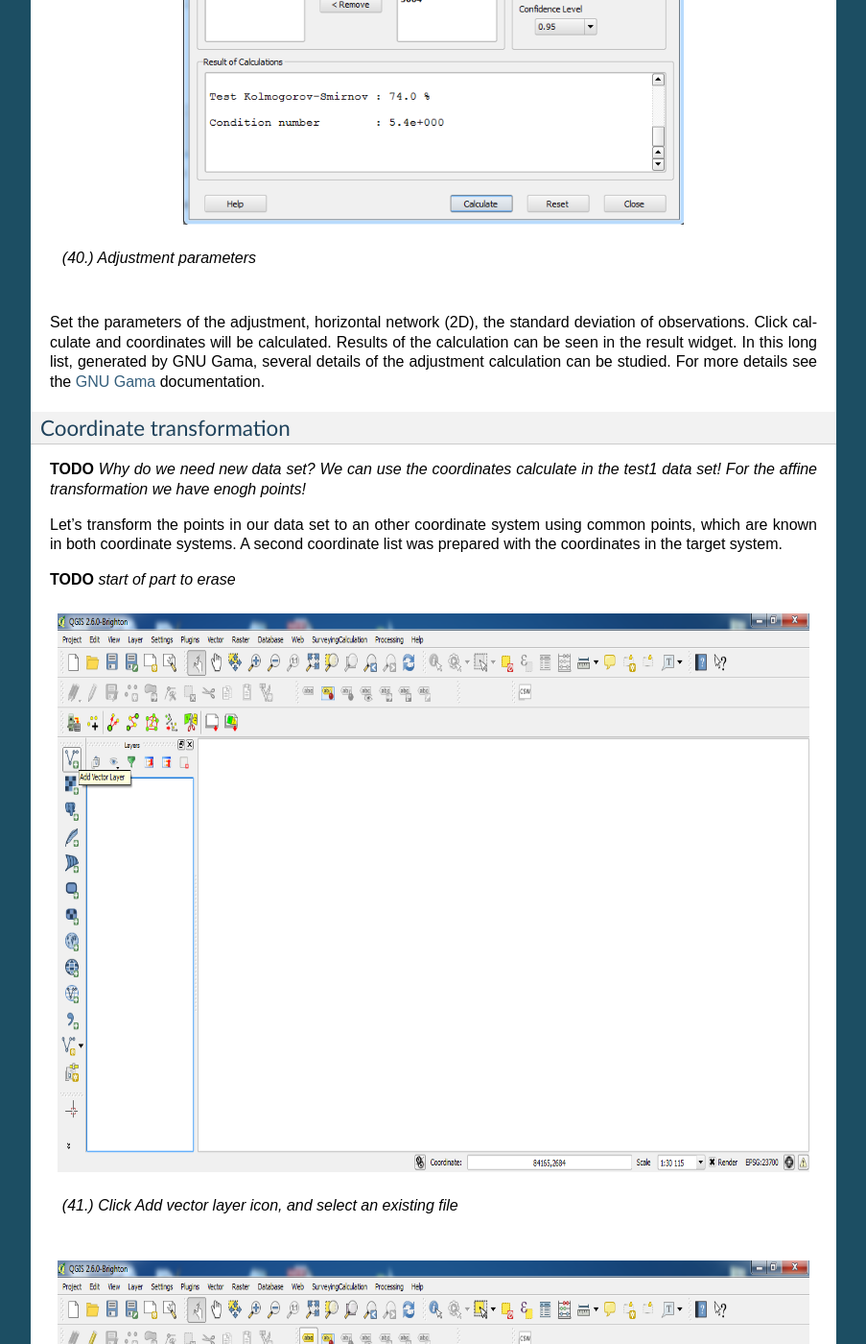
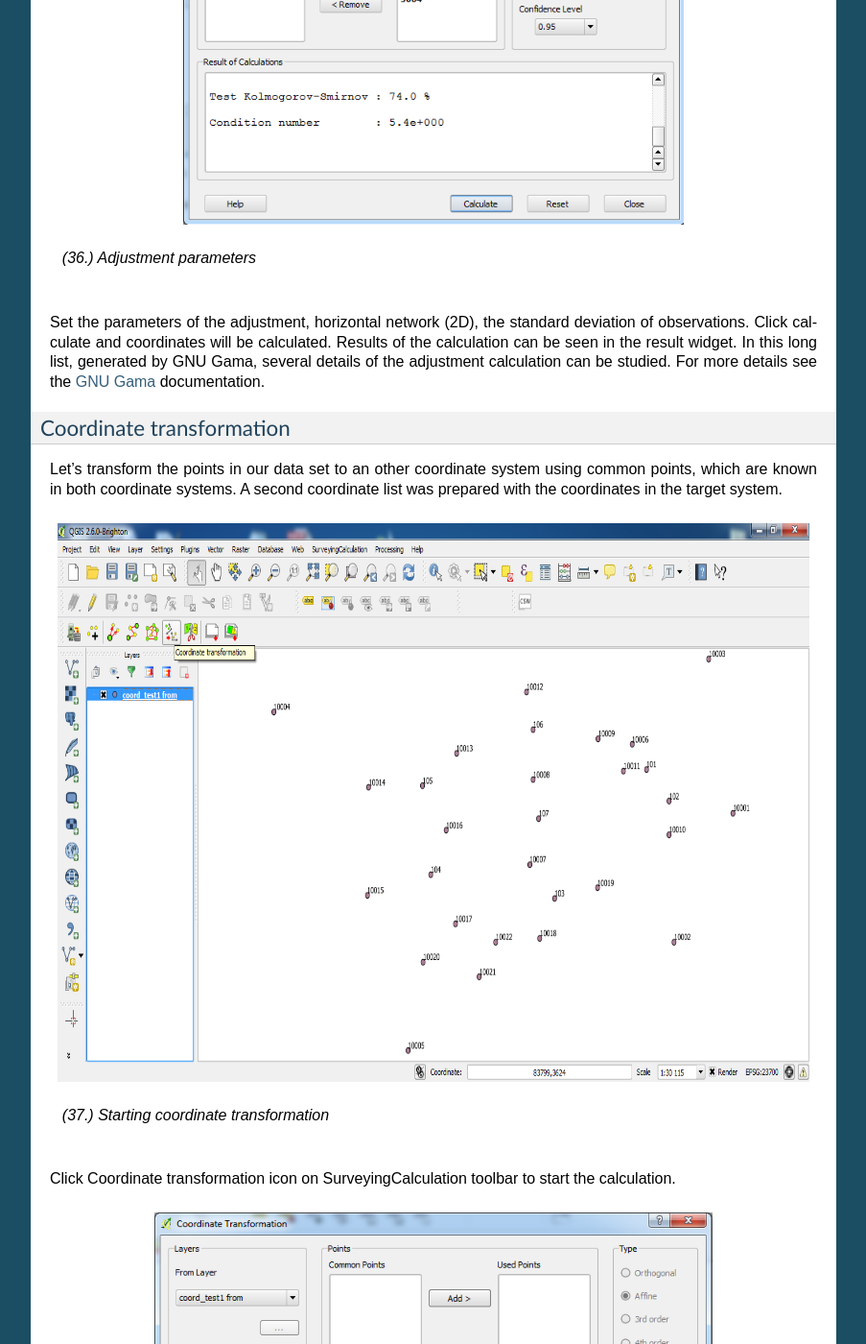
Before and after one commit to zsiki/ls, a Sphinx documentation site: the page built from doc/source/tutorial.rst, in a window 1280 px wide and 1400 px high, scrolled down 23098 px. Shown: the whole window at 96% size, without its empty margins (198-1101 px from the left). Built offline with Sphinx 7.4.7, drawn with Linux system fonts in a browser that asks for light colours; some of the changed text lies outside the part shown.

Commit message:
Renumber images.

```diff
--- a/doc/source/tutorial.rst
+++ b/doc/source/tutorial.rst
@@ -137,13 +137,13 @@
    :scale: 80 %
    :align: center
 
-   *(15.) Click Single point calculations icon on SurveyingCalculation toolbar*
+   *(12.) Click Single point calculations icon on SurveyingCalculation toolbar*
 
 .. figure:: images/t013.png
    :scale: 80 %
    :align: center
 
-   *(16.) First select the type of calculation*
+   *(13.) First select the type of calculation*
 
 Before starting the coordinate calculation the orientation angles must be set
 for known station.
@@ -395,7 +395,7 @@
    :scale: 80 %
    :align: center
 
-   *(40.) Adjustment parameters*
+   *(36.) Adjustment parameters*
 
 Set the parameters of the adjustment, horizontal network (2D), the standard
 deviation of observations. Click calculate and coordinates will be calculated.
@@ -406,42 +406,14 @@
 Coordinate transformation
 :::::::::::::::::::::::::
 
-**TODO**
-*Why do we need new data set? We can use the coordinates calculate in the test1
-data set! For the affine transformation we have enogh points!*
-
 Let's transform the points in our data set to an other coordinate system using common points, which are known in both coordinate systems.
 A second coordinate list was prepared with the coordinates in the target system.
-
-**TODO**
-*start of part to erase*
-
-.. figure:: images/t61.png
-   :scale: 80 %
-   :align: center
-
-   *(41.) Click Add vector layer icon, and select an existing file*
-
-.. figure:: images/t62.png
-   :scale: 80 %
-   :align: center
-
-   *(42.) Click Layer Labeling Options icon*
-
-.. figure:: images/t63.png
-   :scale: 80 %
-   :align: center
-
-   *(43.) Turn on labeling and select point_id*
-
-**TODO**
-*end of part to erase*
 
 .. figure:: images/t64.png
    :scale: 80 %
    :align: center
 
-   *(44.) Starting coorinate transformation*
+   *(37.) Starting coordinate transformation*
 
 Click Coordinate transformation icon on SurveyingCalculation toolbar to start
 the calculation.
```
Also changed, not shown: other parts of doc/source/tutorial.rst (+28 -28 lines).
